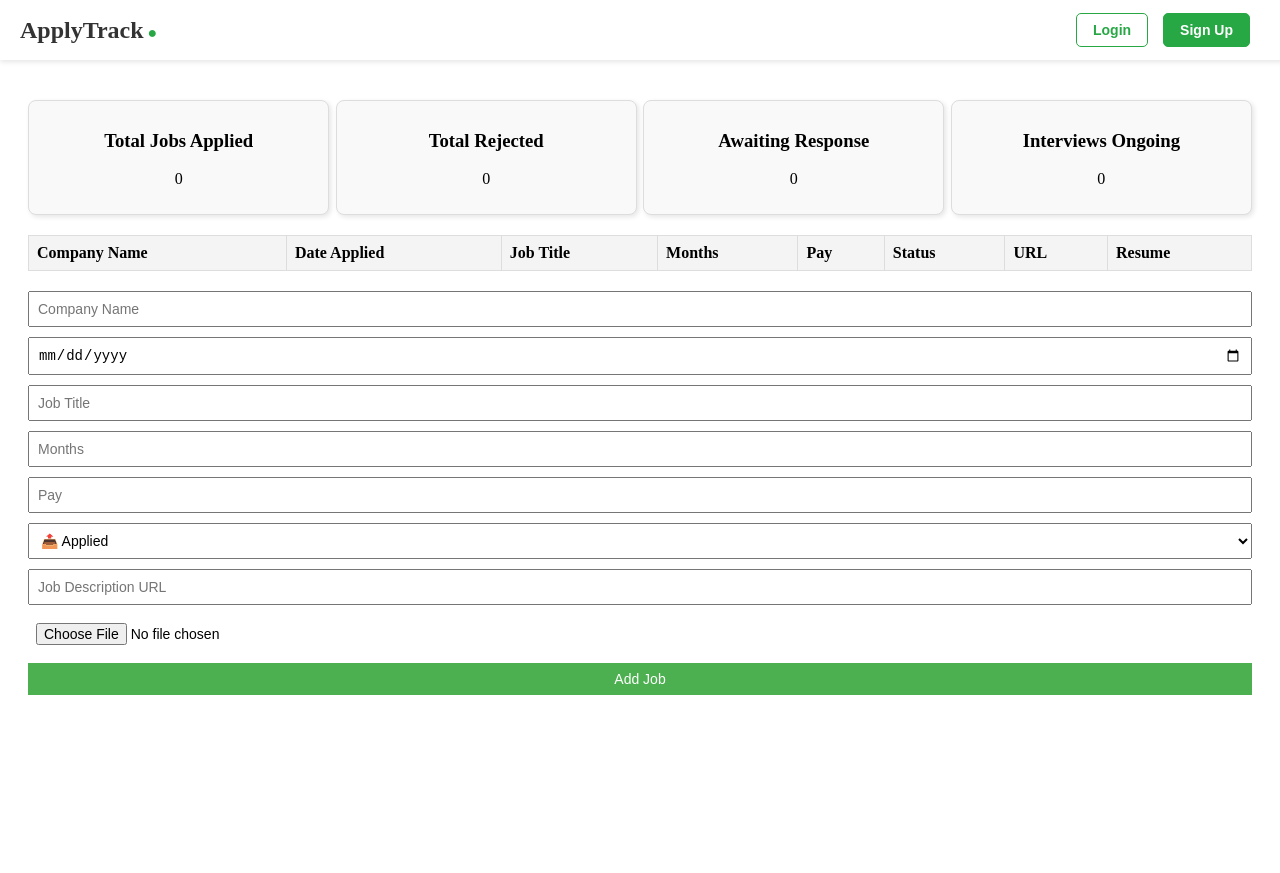
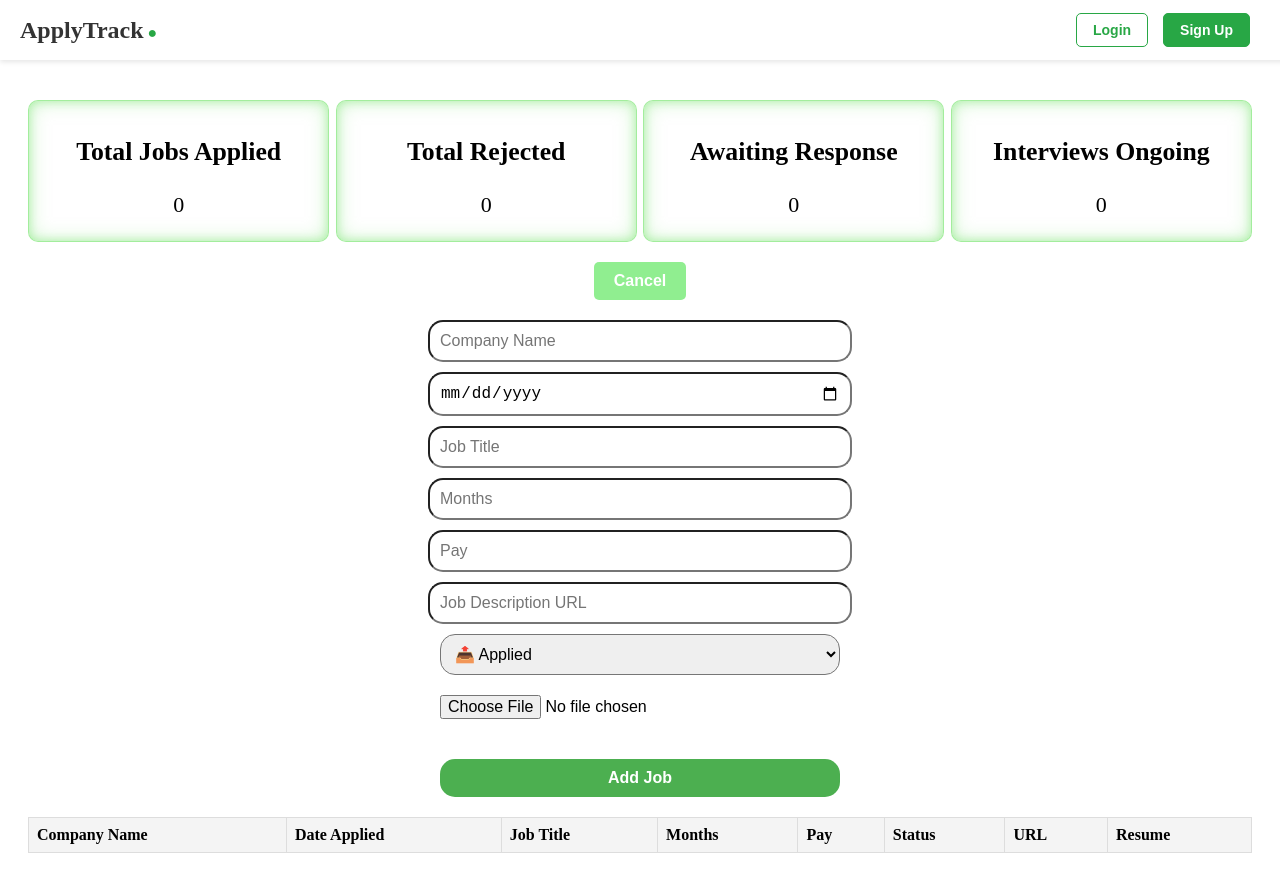
Before and after one commit to BhavyaLikhitha/Job-Tracker, a React (Vite) app in the folder app/: page / in a window 1280 px wide. Both pictures are taken after a click on the button "Add Job". Before the commit the page ends 800 px from the top, so only its background shows below. Built offline with nearby package versions, Linux system fonts and the light colour scheme.

Commit message:
made ui changes

```diff
--- a/app/src/components/job.css
+++ b/app/src/components/job.css
@@ -3,6 +3,7 @@
   }
 
   .stats {
+
     margin-top: 100px !important;
     display: flex;
     justify-content: space-between;
@@ -10,13 +11,19 @@
   }
 
   .stat-box {
-    border: 1px solid #ddd;
-    border-radius: 8px;
+    background-color: white; /* Center of the box remains white */
+    border: 1px solid rgba(154, 235, 147, 0.9);
+    border-radius: 10px;
+    height: 120px;
+    font-size: 22px;
     padding: 10px 15px;
     text-align: center;
     width: 22%;
-    background-color: #f9f9f9;
-    box-shadow: 2px 2px 5px rgba(0, 0, 0, 0.1);
+    color: black;
+    font-weight: light;
+    box-shadow:
+      inset 0 0 10px rgba(154, 235, 147, 0.7), /* Subtle green glow near edges */
+      inset 0 0 20px rgba(154, 235, 147, 0.5); /* More diffused green glow */
   }
 
   table {
@@ -39,14 +46,17 @@
   .add-job {
     display: flex;
     flex-direction: column;
+    align-items: center;
     gap: 10px;
   }
 
   .add-job input,
   .add-job select,
   .add-job button {
-    padding: 8px;
-    font-size: 14px;
+    border-radius: 15px;
+    padding: 10px;
+    width: 400px;
+    font-size: 16px;
   }
 
   .add-job button {
@@ -62,6 +72,7 @@
 
   select {
     padding: 5px;
+    width: 400px !important;
     font-size: 14px;
   }
 
@@ -74,7 +85,7 @@
     text-decoration: underline;
   }
   .status-dropdown {
-    width: 100%;
+    width: 400px !important;
     padding: 8px;
     border: 1px solid #ddd;
     border-radius: 4px;
@@ -110,3 +121,21 @@
   .status-dropdown.Job {
     background-color: #f783e3; /* Orange */
   }
+
+  button {
+    margin: 20px auto; /* Center the button horizontally */
+    display: block; /* Ensures the button takes up its own line */
+    background-color: #90ee90; /* Light green background */
+    color: #fff; /* White text color */
+    font-size: 16px; /* Slightly larger font size */
+    padding: 10px 20px; /* Adds padding around the text */
+    border: none; /* Removes the default border */
+    border-radius: 5px; /* Adds rounded corners */
+    cursor: pointer; /* Changes cursor to pointer on hover */
+    font-weight: bold; /* Makes the text bold */
+    transition: background-color 0.3s ease; /* Smooth hover effect */
+  }
+
+  button:hover {
+    background-color: #76c776; /* Slightly darker green on hover */
+  }
--- a/app/src/components/job.jsx
+++ b/app/src/components/job.jsx
@@ -49,20 +49,8 @@
 //   };
 
 //   const getStatusClass = (status) => {
-//     switch (status) {
-//       case "applied":
-//         return "status-dropdown applied";
-//       case "ghosted":
-//         return "status-dropdown ghosted";
-//       case "no response":
-//         return "status-dropdown no-response";
-//       case "rejected":
-//         return "status-dropdown rejected";
-//       case "interview going on":
-//         return "status-dropdown interview-ongoing";
-//       default:
-//         return "status-dropdown";
-//     }
+//     return `status-dropdown ${status.replace(/\s+/g, "-")}`;
+
 //   };
 
 //   return (
@@ -129,6 +117,7 @@
 //                   <option value="interview going on">
 //                     ✅ Interview Going On
 //                   </option>
+//                   <option value="Job">🎉 Job</option>
 //                 </select>
 //               </td>
 //               <td>
@@ -194,6 +183,7 @@
 //           <option value="no response">⏳ No Response</option>
 //           <option value="rejected">❌ Rejected</option>
 //           <option value="interview going on">✅ Interview Going On</option>
+//           <option value="Job">🎉 Job</option>
 //         </select>
 //         <input
 //           type="url"
@@ -225,6 +215,7 @@ const JobTracker = () => {
     url: "",
     resume: null,
   });
+  const [formVisible, setFormVisible] = useState(false);
 
   const handleInputChange = (e) => {
     const { name, value } = e.target;
@@ -248,6 +239,7 @@ const JobTracker = () => {
         url: "",
         resume: null,
       });
+      setFormVisible(false); // Hide the form after adding the job
     } else {
       alert("Please fill in all required fields.");
     }
@@ -262,7 +254,6 @@ const JobTracker = () => {
 
   const getStatusClass = (status) => {
     return `status-dropdown ${status.replace(/\s+/g, "-")}`;
-
   };
 
   return (
@@ -295,6 +286,68 @@ const JobTracker = () => {
         </div>
       </div>
 
+      <button onClick={() => setFormVisible(!formVisible)}>
+        {formVisible ? "Cancel" : "Add Job"}
+      </button>
+
+      {formVisible && (
+        <div className="add-job">
+          <input
+            type="text"
+            name="companyName"
+            placeholder="Company Name"
+            value={newJob.companyName}
+            onChange={handleInputChange}
+          />
+          <input
+            type="date"
+            name="dateApplied"
+            value={newJob.dateApplied}
+            onChange={handleInputChange}
+          />
+          <input
+            type="text"
+            name="jobTitle"
+            placeholder="Job Title"
+            value={newJob.jobTitle}
+            onChange={handleInputChange}
+          />
+          <input
+            type="number"
+            name="months"
+            placeholder="Months"
+            value={newJob.months}
+            onChange={handleInputChange}
+          />
+          <input
+            type="number"
+            name="pay"
+            placeholder="Pay"
+            value={newJob.pay}
+            onChange={handleInputChange}
+          />
+           <input
+            type="url"
+            name="url"
+            placeholder="Job Description URL"
+            value={newJob.url}
+            onChange={handleInputChange}
+          />
+          <select name="status" value={newJob.status} onChange={handleInputChange}>
+            <option value="applied">📤 Applied</option>
+            <option value="ghosted">👻 Ghosted</option>
+            <option value="no response">⏳ No Response</option>
+            <option value="rejected">❌ Rejected</option>
+            <option value="interview going on">✅ Interview Going On</option>
+            <option value="Job">🎉 Job</option>
+          </select>
+
+          <input type="file" onChange={handleFileChange} />
+          <button onClick={addJob}>Add Job</button>
+
+        </div>
+      )}
+
       <table>
         <thead>
           <tr>
@@ -326,9 +379,7 @@ const JobTracker = () => {
                   <option value="ghosted">👻 Ghosted</option>
                   <option value="no response">⏳ No Response</option>
                   <option value="rejected">❌ Rejected</option>
-                  <option value="interview going on">
-                    ✅ Interview Going On
-                  </option>
+                  <option value="interview going on">✅ Interview Going On</option>
                   <option value="Job">🎉 Job</option>
                 </select>
               </td>
@@ -353,60 +404,6 @@ const JobTracker = () => {
           ))}
         </tbody>
       </table>
-
-      <div className="add-job">
-        <input
-          type="text"
-          name="companyName"
-          placeholder="Company Name"
-          value={newJob.companyName}
-          onChange={handleInputChange}
-        />
-        <input
-          type="date"
-          name="dateApplied"
-          value={newJob.dateApplied}
-          onChange={handleInputChange}
-        />
-        <input
-          type="text"
-          name="jobTitle"
-          placeholder="Job Title"
-          value={newJob.jobTitle}
-          onChange={handleInputChange}
-        />
-        <input
-          type="number"
-          name="months"
-          placeholder="Months"
-          value={newJob.months}
-          onChange={handleInputChange}
-        />
-        <input
-          type="number"
-          name="pay"
-          placeholder="Pay"
-          value={newJob.pay}
-          onChange={handleInputChange}
-        />
-        <select name="status" value={newJob.status} onChange={handleInputChange}>
-          <option value="applied">📤 Applied</option>
-          <option value="ghosted">👻 Ghosted</option>
-          <option value="no response">⏳ No Response</option>
-          <option value="rejected">❌ Rejected</option>
-          <option value="interview going on">✅ Interview Going On</option>
-          <option value="Job">🎉 Job</option>
-        </select>
-        <input
-          type="url"
-          name="url"
-          placeholder="Job Description URL"
-          value={newJob.url}
-          onChange={handleInputChange}
-        />
-        <input type="file" onChange={handleFileChange} />
-        <button onClick={addJob}>Add Job</button>
-      </div>
     </div>
   );
 };
```
